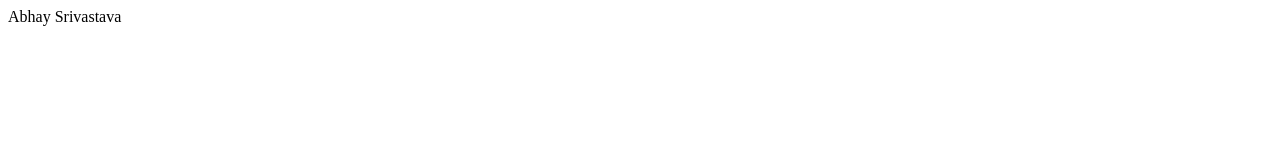
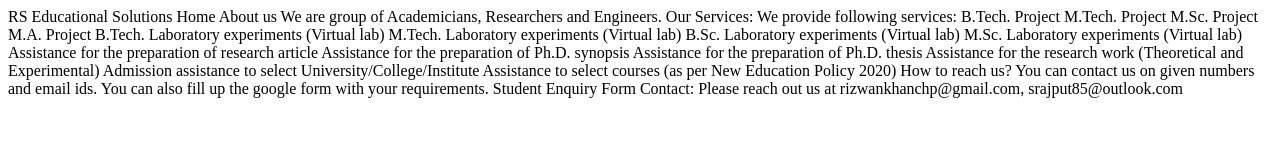
Before and after one commit to abhaypapu/rsedu.co.in, a plain HTML site: page index.html in a window 1280 px wide. Drawn offline with Linux system fonts and the light colour scheme.

Commit message:
Update index.html

```diff
--- a/index.html
+++ b/index.html
@@ -1,5 +1,37 @@
 <!DOCTYPE html><html lang="en-IN">
 
-Abhay Srivastava
+RS Educational Solutions
+
+Home
+
+About us
+We are group of Academicians, Researchers and Engineers.
+
+Our Services:
+We provide following services:
+B.Tech. Project
+M.Tech. Project
+M.Sc. Project
+M.A. Project
+B.Tech. Laboratory experiments (Virtual lab)
+M.Tech. Laboratory experiments (Virtual lab)
+B.Sc. Laboratory experiments (Virtual lab)
+M.Sc. Laboratory experiments (Virtual lab)
+Assistance for the preparation of research article
+Assistance for the preparation of Ph.D. synopsis
+Assistance for the preparation of Ph.D. thesis
+Assistance for the research work (Theoretical and Experimental)
+Admission assistance to select University/College/Institute
+Assistance to select courses (as per New Education Policy 2020)
+
+How to reach us?
+You can contact us on given numbers and email ids. You can also fill up the google form with your requirements.
+
+Student Enquiry Form
+
+
+Contact:
+Please reach out us at rizwankhanchp@gmail.com, srajput85@outlook.com
+
 
 </html>
```
